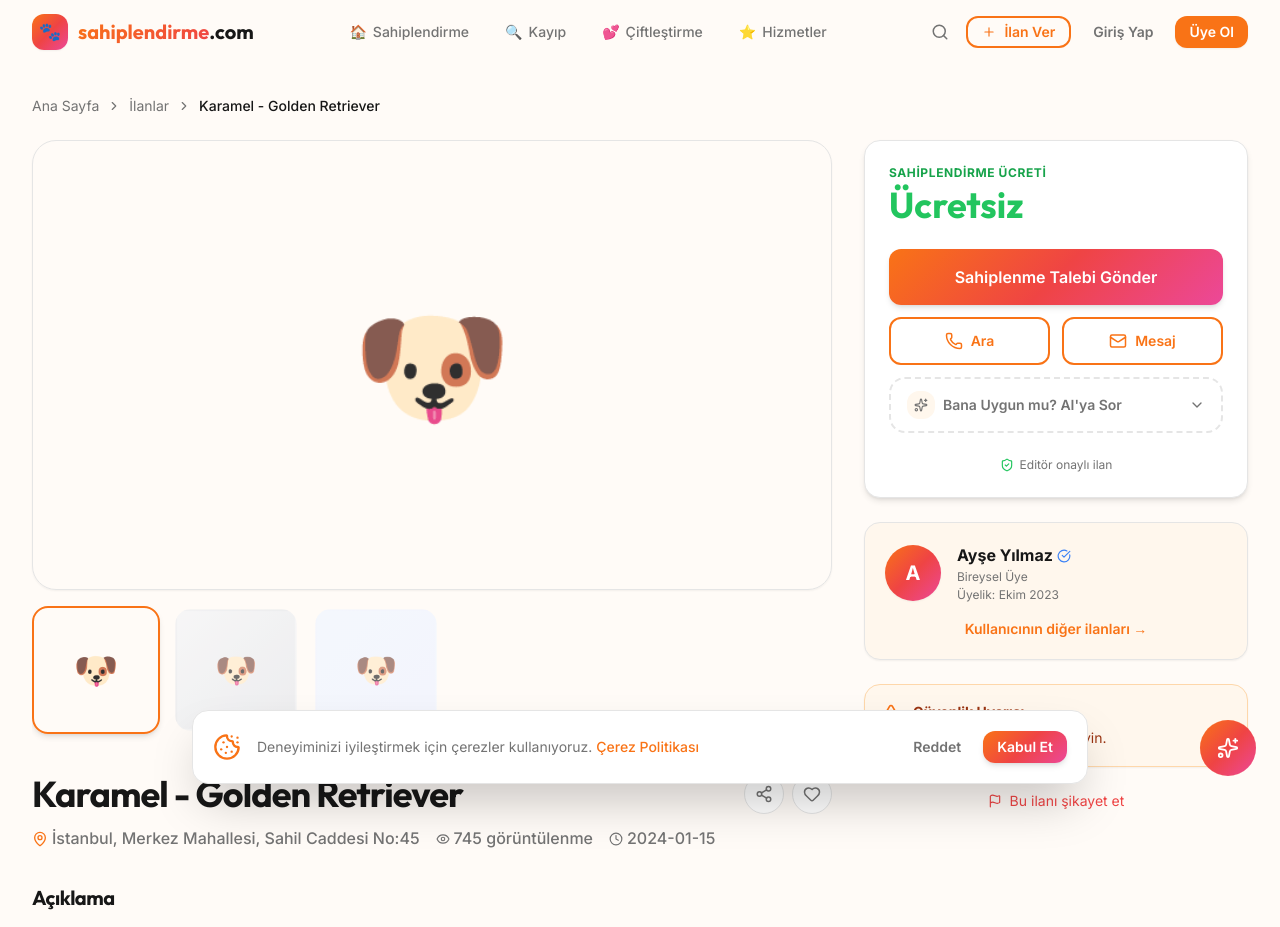
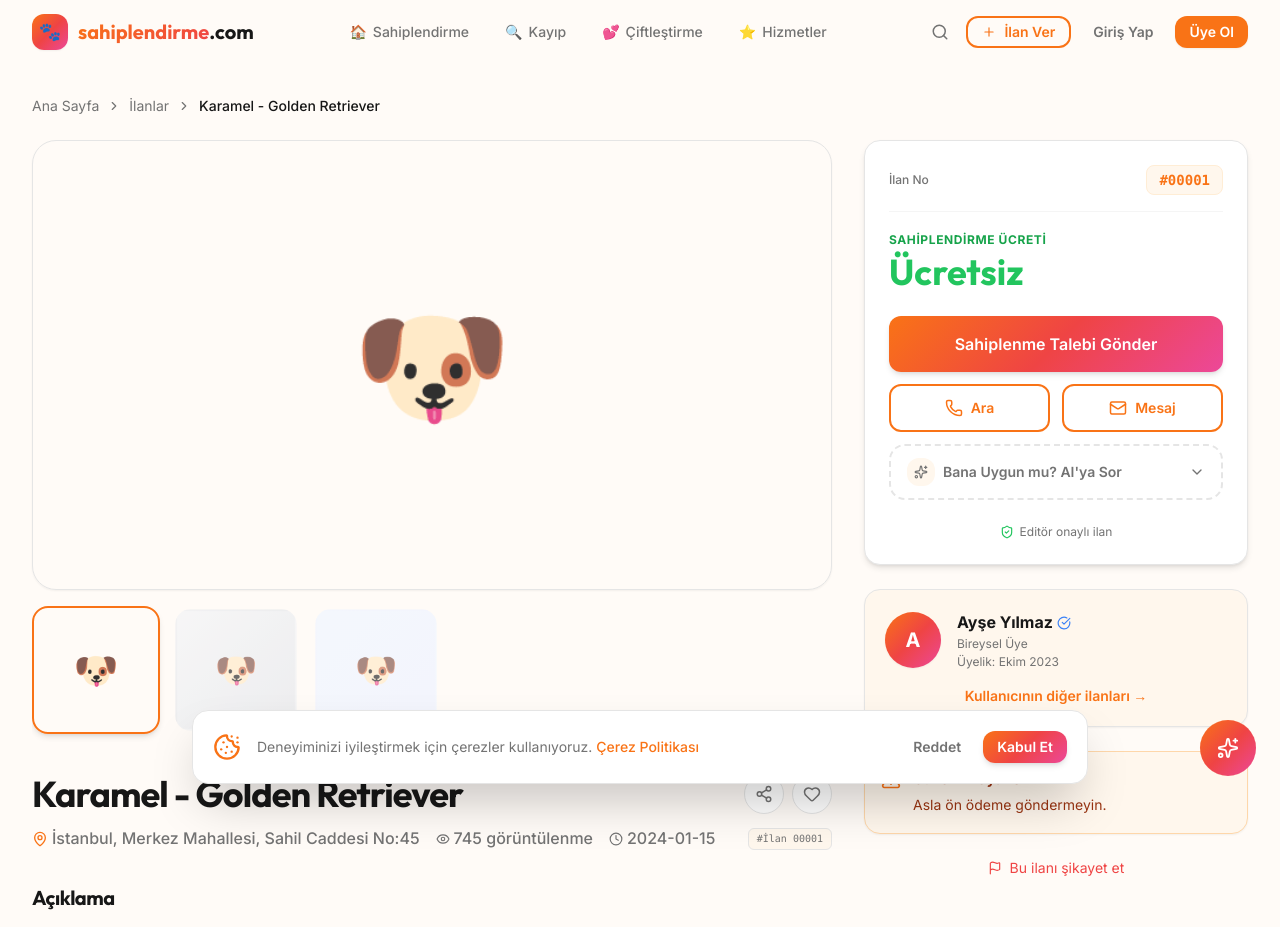
Before and after one commit to sevkabilgisayar/sahiplendirme-web, a Next.js app: page /ilan/1 in a window 1280 px wide. Shown: the top 927 px of the page. Built offline with nearby package versions, Linux system fonts and the light colour scheme.

Commit message:
feat: add listing number (#ilan-no) to cards and detail page

```diff
--- a/src/app/(main)/ilan/[id]/ListingDetailClient.tsx
+++ b/src/app/(main)/ilan/[id]/ListingDetailClient.tsx
@@ -186,6 +186,9 @@ export default function ListingDetailClient({ listing }: { listing: any }) {
                 <span className="flex items-center gap-1"><MapPin size={16} className="text-[var(--brand-primary)]" />{listing.location.address}</span>
                 <span className="flex items-center gap-1"><Eye size={14} /> {listing.viewCount || 124} görüntülenme</span>
                 <span className="flex items-center gap-1"><Clock size={14} /> {listing.createdAt || '2 gün önce'}</span>
+                <span className="ml-auto text-[10px] font-mono bg-[var(--surface-secondary)] border border-[var(--border)] px-2 py-0.5 rounded-md text-[var(--foreground-muted)] select-all cursor-pointer" title="İlan numarası">
+                  #İlan {String(listing.id).padStart(5, '0')}
+                </span>
               </div>
             </div>
 
@@ -295,6 +298,20 @@ export default function ListingDetailClient({ listing }: { listing: any }) {
 
               {/* Action Card */}
               <Card className="p-6 border-[var(--border)] shadow-md">
+                {/* İlan No */}
+                <div className="flex items-center justify-between mb-5 pb-4 border-b border-[var(--border-subtle)]">
+                  <span className="text-xs text-[var(--foreground-muted)] font-medium">İlan No</span>
+                  <button
+                    onClick={() => {
+                      navigator.clipboard?.writeText(String(listing.id).padStart(5, '0'));
+                      toast.success('İlan no kopyalandı!');
+                    }}
+                    className="font-mono text-sm font-bold text-[var(--brand-primary)] bg-orange-50 border border-orange-100 px-3 py-1 rounded-lg hover:bg-orange-100 transition-colors"
+                    title="Kopyalamak için tıkla"
+                  >
+                    #{String(listing.id).padStart(5, '0')}
+                  </button>
+                </div>
                 <div className="mb-6">
                   {listing.reward ? (
                     <div>
--- a/src/components/ui/ListingCard.tsx
+++ b/src/components/ui/ListingCard.tsx
@@ -61,9 +61,12 @@ export default function ListingCard({ listing }: ListingCardProps) {
               {listing.gender === 'erkek' ? '♂ Erkek' : '♀ Dişi'}
             </span>
           </div>
-          <h3 className="font-semibold text-[var(--foreground)] text-base mb-2 group-hover:text-[var(--brand-primary)] transition-colors line-clamp-1">
+          <h3 className="font-semibold text-[var(--foreground)] text-base mb-1 group-hover:text-[var(--brand-primary)] transition-colors line-clamp-1">
             {listing.name}
           </h3>
+          <span className="text-[10px] text-[var(--foreground-muted)] font-mono mb-2 block">
+            #{String(listing.id).padStart(5, '0')}
+          </span>
           <div className="flex items-center gap-1 text-xs text-[var(--foreground-muted)] mt-auto pt-2 border-t border-[var(--border-subtle)]">
             <MapPin size={12} className="text-[var(--brand-primary)]" />
             {listing.city}
```
